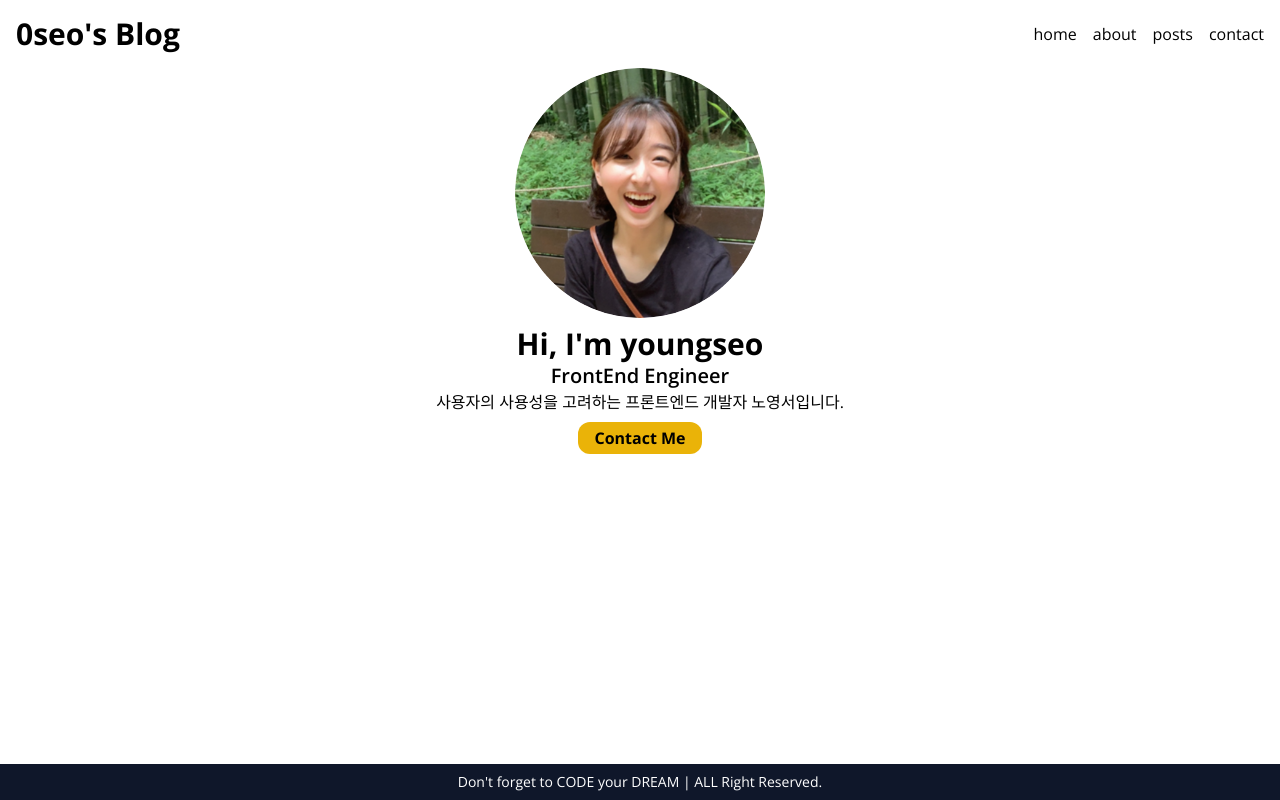
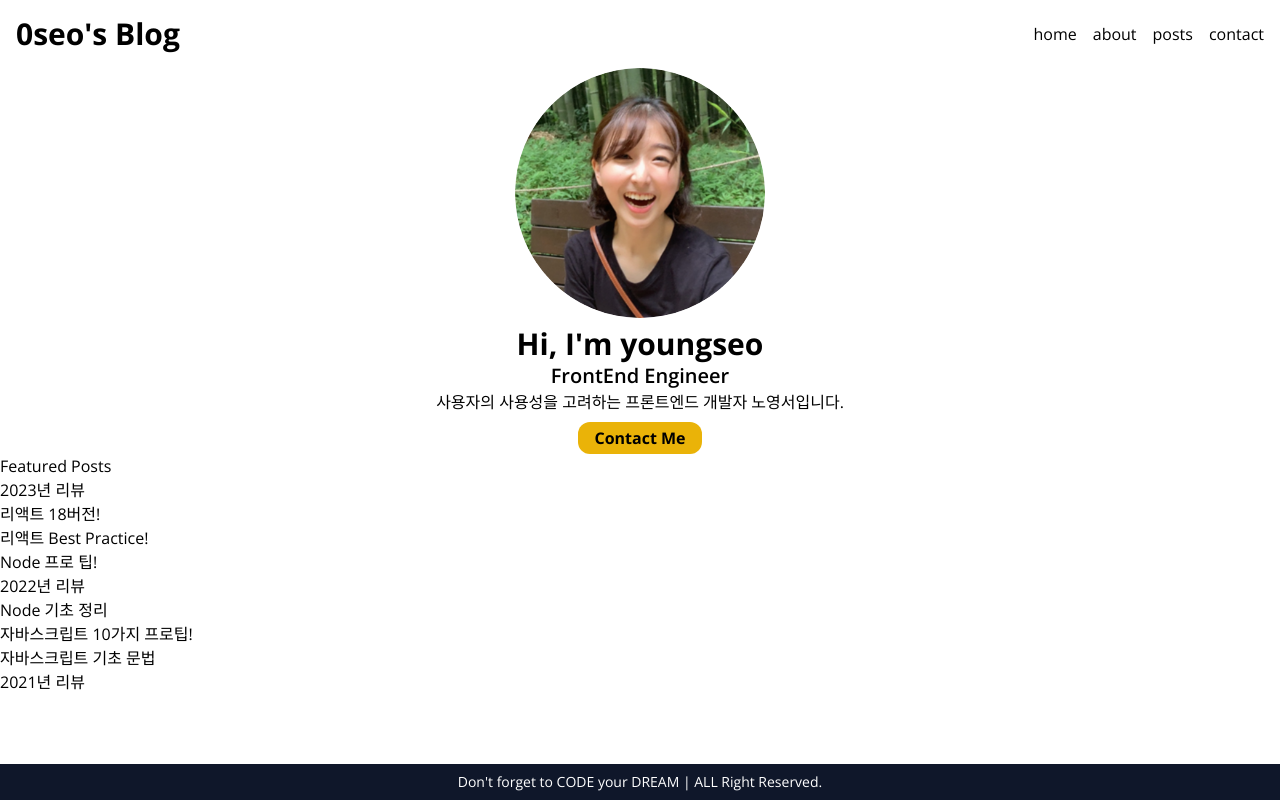
Before and after one commit to 0seo8/DreamCoding, a Next.js app in the folder blog/: page / in a window 1280 px wide. Built offline with nearby package versions, Linux system fonts and the light colour scheme.

Commit message:
feat: 피쳐된 포스트 보여주기

```diff
--- a/blog/src/app/page.tsx
+++ b/blog/src/app/page.tsx
@@ -1,11 +1,13 @@
 import Hero from '@/components/Hero'
 import Image from 'next/image'
+import FeaturedPosts from '@/components/FeaturedPosts';
 
 
 export default function HomePage() {
   return (
     <>
       <Hero/>
+      <FeaturedPosts/>
     </>
   )
 }
--- /dev/null
+++ b/blog/src/components/FeaturedPosts.tsx
@@ -0,0 +1,15 @@
+import React from 'react';
+import PostsGrid from '@/components/PostsGrid';
+import { getAllPosts } from '@/service/posts';
+
+export default async function FeaturedPosts() {
+    // 1. 모든 포스트 데이터를 읽어와야함.
+    const posts = await getAllPosts()
+    // 2. 모든 포스트 데이터를 보여줌.
+  return (
+  <section>
+   <h2>Featured Posts</h2>
+    <PostsGrid posts={posts}/>
+  </section>
+ );
+}
--- /dev/null
+++ b/blog/src/components/PostsGrid.tsx
@@ -0,0 +1,11 @@
+import React from 'react';
+import { Post } from '@/service/posts';
+
+type Props = { posts: Post[] }
+export default function PostsGrid({posts}: Props ) {
+  return (
+  <ul>
+    {posts.map((post) => <li key={post.path}>{post.title}</li>)}
+  </ul>
+ );
+}
--- /dev/null
+++ b/blog/src/service/posts.ts
@@ -0,0 +1,23 @@
+import path from "path"
+import {readFile} from 'fs/promises'
+
+export type Post = {
+  title: string;
+  description: string;
+  date: string;
+  category: string;
+  path: string;
+  featured: boolean;
+}
+
+export async function getAllPosts(): Promise<Post[]> {
+  // path에 있는 join을 이용해 현재 process가 동작하고 있는 경로를 받아와, 프로젝트 안의 data폴더 안에 있는 posts.json파일을 읽어옴
+  const filePath = path.join(process.cwd(), 'data', 'posts.json')
+  //promise에 있는 readFile을 가져와(promise를 반환) 원하는 사용하고자 하는 utf-8를 전달
+  return readFile(filePath, 'utf-8')
+    // 전달하는 data와 호출하는 data 동일하면 생략이 가능
+    // .then(data => JSON.parse(data))
+    .then<Post[]>(JSON.parse)
+    //최신 data가 위로 오도록 정렬
+    .then(post => post.sort((a, b)=> (a.date > b.date ? -1 : 1)))
+}
```
